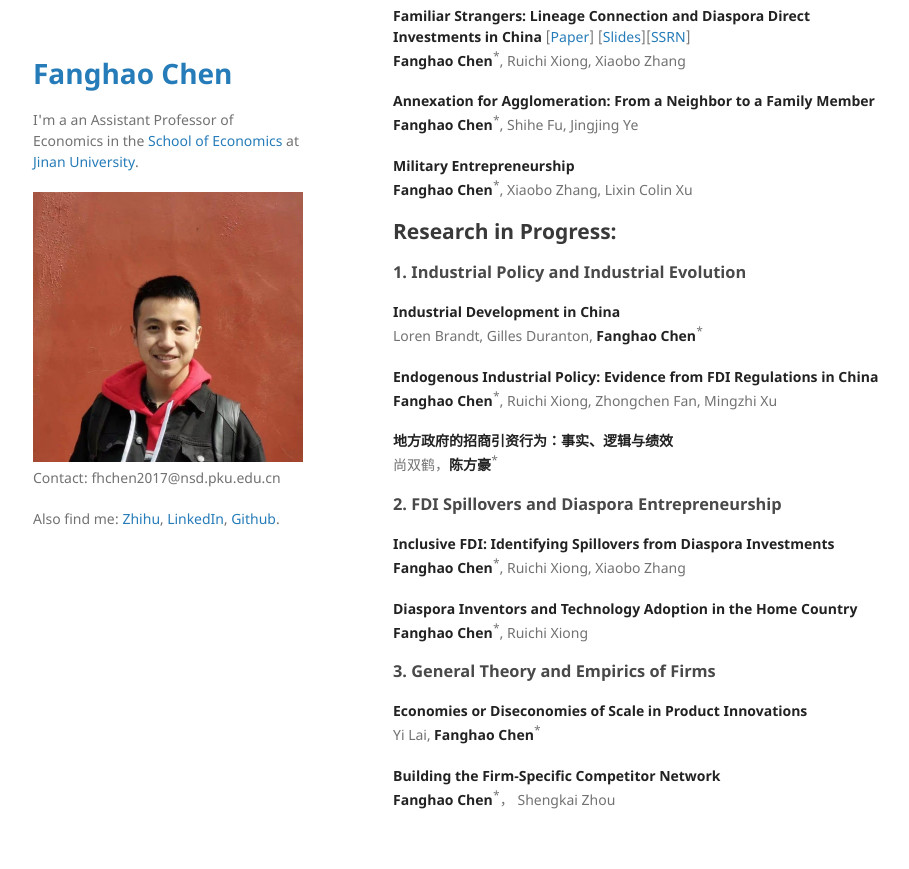
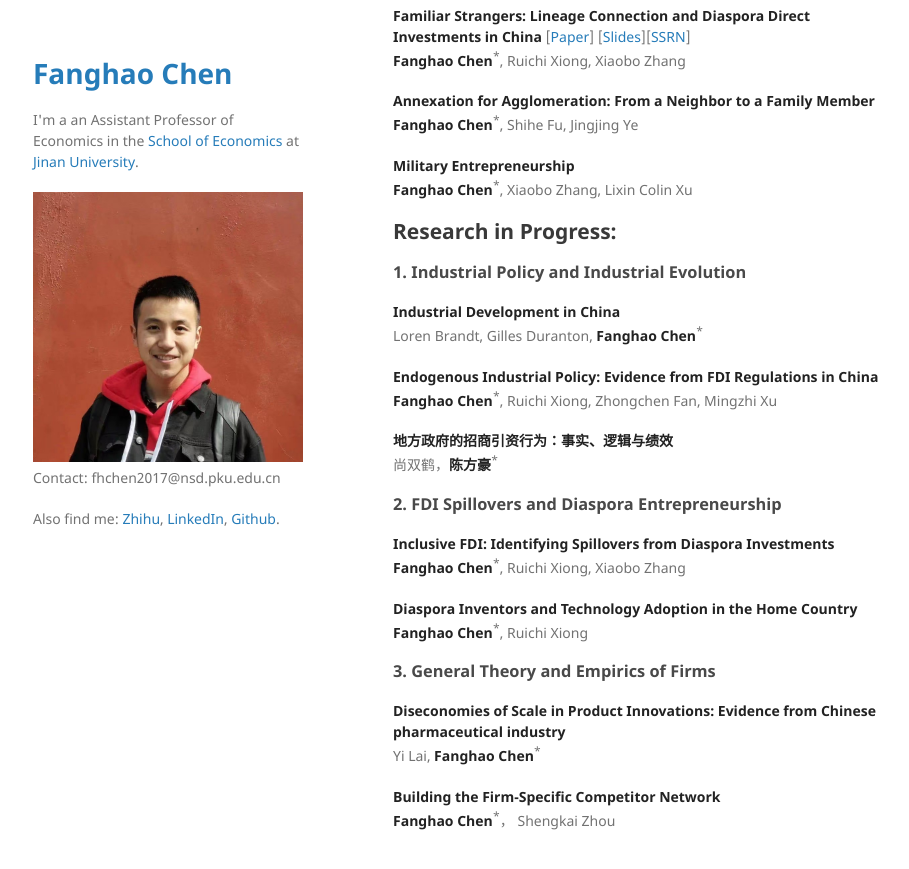
Before and after one commit to FanghaoChen/homepage, a Jekyll site: the page built from research.md, in a window 1280 px wide and 900 px high, scrolled down 610 px. Shown: the top 869 px of the window, without its empty margins (177-1086 px from the left). Built offline with Jekyll 4.4.1, drawn with Linux system fonts in a browser that asks for light colours.

Commit message:
Update research.md

```diff
--- a/research.md
+++ b/research.md
@@ -60,7 +60,7 @@ Loren Brandt, Gilles Duranton, **Fanghao Chen**<sup>*</sup>
 
 ### 3. General Theory and Empirics of Firms ###
 
-**Economies or Diseconomies of Scale in Product Innovations** <br/>
+**Diseconomies of Scale in Product Innovations: Evidence from Chinese pharmaceutical industry** <br/>
 Yi Lai, **Fanghao Chen**<sup>*</sup>
 
 **Building the Firm-Specific Competitor Network** <br/>
```
